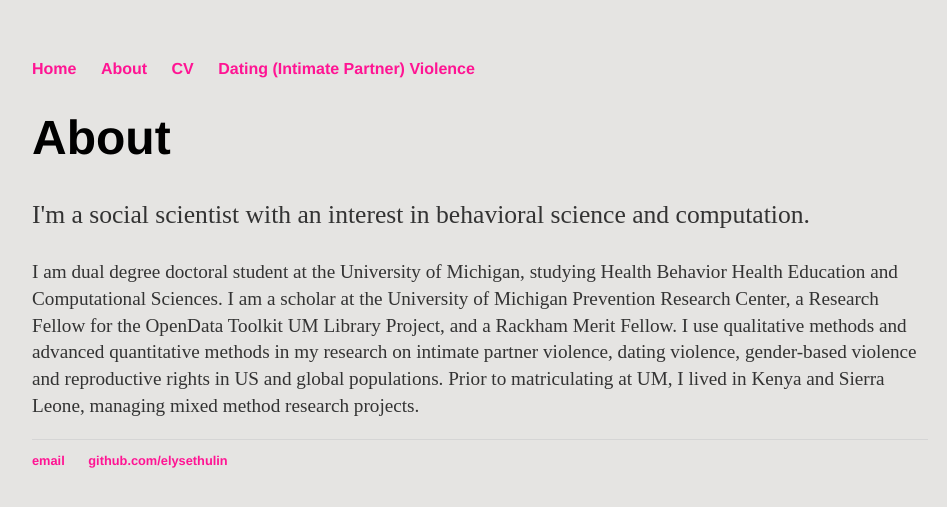
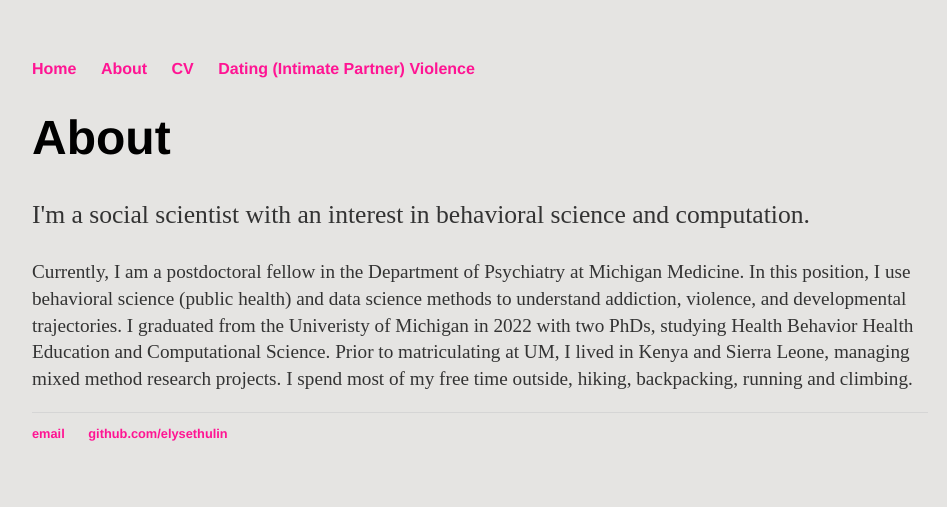
Before and after one commit to elysethulin/elysethulin.github.io, a Jekyll site: the page built from about.md, in a window 1280 px wide. Shown: the top 507 px of the page, without its empty margins (160-1107 px from the left). Built offline with Jekyll 4.4.1, drawn with Linux system fonts in a browser that asks for light colours.

Commit message:
Update about.md

```diff
--- a/about.md
+++ b/about.md
@@ -5,5 +5,5 @@
 <div class="blurb">
 	<h1>About</h1>
 		<p style="font-size:160%;">I'm a social scientist with an interest in behavioral science and computation.</p>
-		<p style="font-size:120%;">I am dual degree doctoral student at the University of Michigan, studying Health Behavior Health Education and Computational Sciences. I am a scholar at the University of Michigan Prevention Research Center, a Research Fellow for the OpenData Toolkit UM Library Project, and a Rackham Merit Fellow. I use qualitative methods and advanced quantitative methods in my research on intimate partner violence, dating violence, gender-based violence and reproductive rights in US and global populations. Prior to matriculating at UM, I lived in Kenya and Sierra Leone, managing mixed method research projects.</p>
+		<p style="font-size:120%;">Currently, I am a postdoctoral fellow in the Department of Psychiatry at Michigan Medicine. In this position, I use behavioral science (public health) and data science methods to understand addiction, violence, and developmental trajectories. I graduated from the Univeristy of Michigan in 2022 with two PhDs, studying Health Behavior Health Education and Computational Science. Prior to matriculating at UM, I lived in Kenya and Sierra Leone, managing mixed method research projects. I spend most of my free time outside, hiking, backpacking, running and climbing. </p>
 </div><!-- /.blurb -->
```
